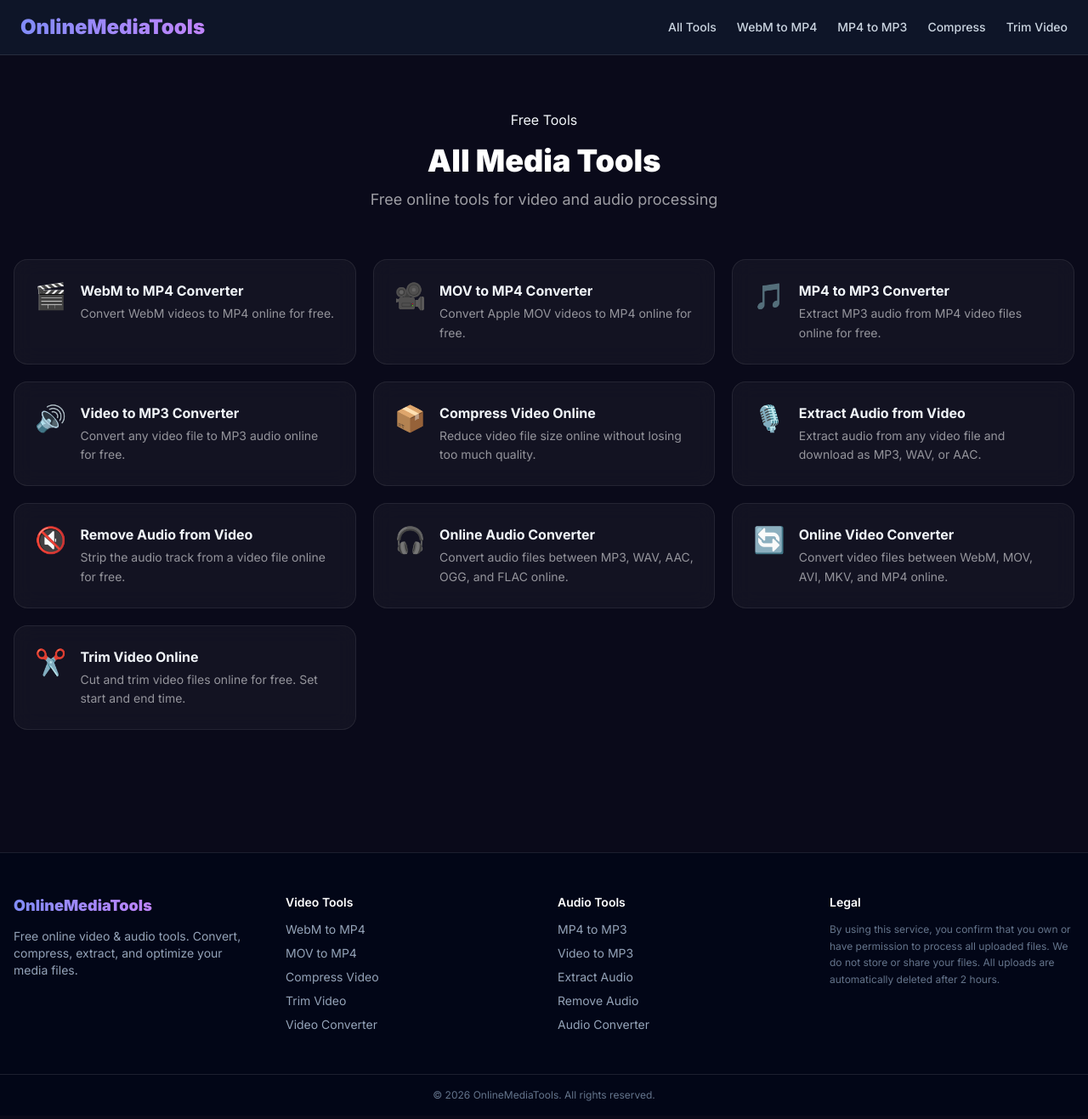
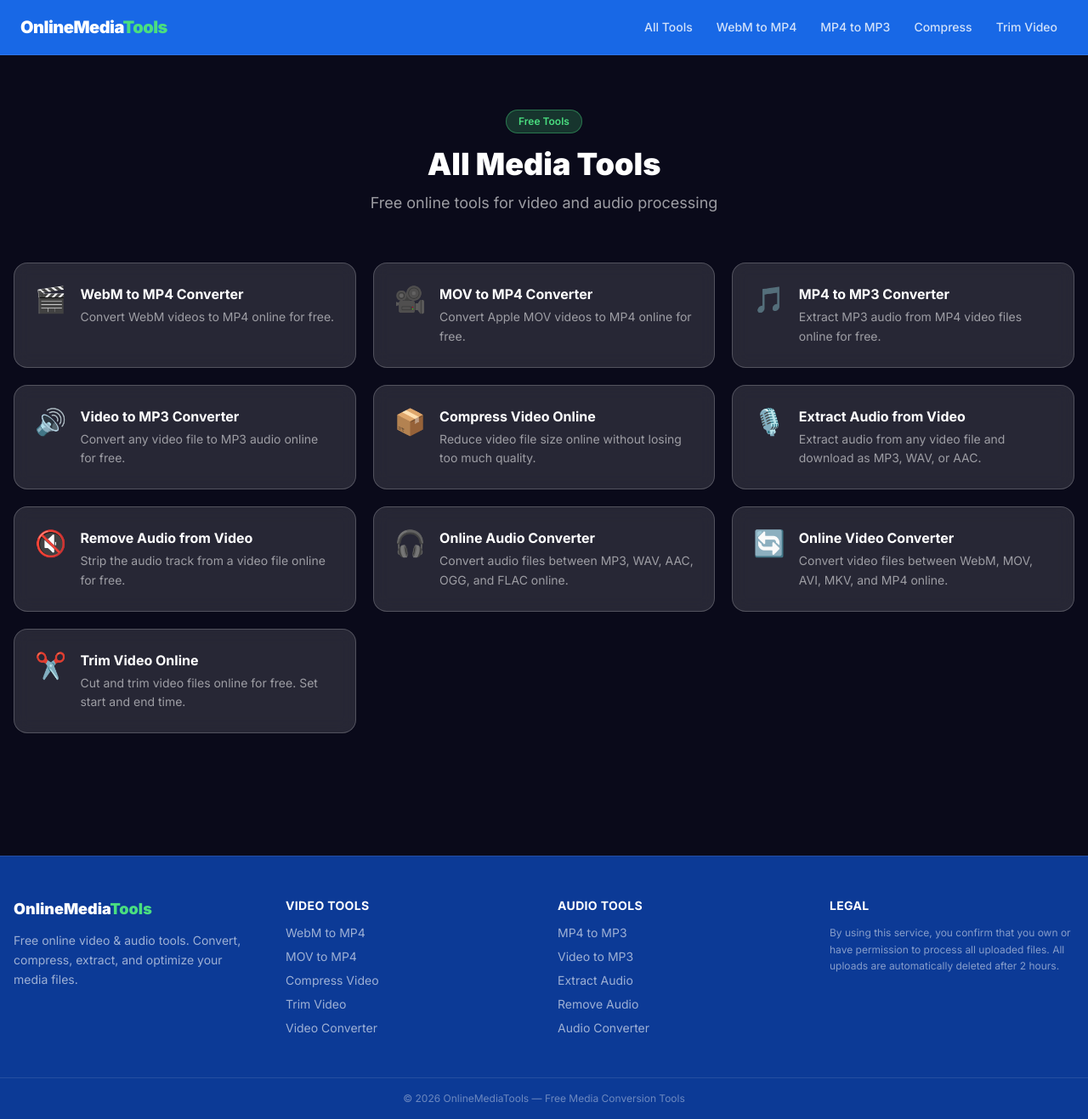
Before and after one commit to nadir958/onlinemediatools, a Next.js app in the folder frontend/: page /tools in a window 1280 px wide. Shown: the whole page at 85% size. Built offline with nearby package versions, Linux system fonts and the light colour scheme.

Commit message:
style: apply turboscribe styling properly

```diff
--- a/frontend/app/[toolSlug]/page.tsx
+++ b/frontend/app/[toolSlug]/page.tsx
@@ -84,7 +84,7 @@ export default function ToolPage({ params }: Props) {
 
         {/* Disclaimer */}
         <div className="mb-14 px-5 py-4 rounded-2xl text-sm" style={{background:'rgba(251,191,36,0.08)', border:'1px solid rgba(251,191,36,0.25)', color:'rgba(253,230,138,0.85)'}}>
-          <strong>Disclaimer:</strong> By uploading files, you confirm that you own or have explicit permission to process all uploaded media. Do not upload copyrighted content without authorization.
+          <strong>Disclaimer:</strong> By uploading files, you confirm that you own or have explicit permission to process all uploaded media. Do not upload copyrighted content authorization.
         </div>
 
         {/* FAQ */}
--- a/frontend/app/globals.css
+++ b/frontend/app/globals.css
@@ -3,19 +3,114 @@
 @tailwind components;
 @tailwind utilities;
 
+:root {
+  --blue-primary: #1a6ef2;
+  --blue-dark:    #0f4fc4;
+  --blue-deeper:  #0c3a96;
+  --green-accent: #4ade80;
+  --white:        #ffffff;
+}
+
 * { box-sizing: border-box; }
 html { scroll-behavior: smooth; }
-body { background: #0a0a1a; color: #f1f5f9; font-family: 'Inter', sans-serif; }
 
-.gradient-text {
-  background: linear-gradient(135deg, #818cf8, #a855f7);
-  -webkit-background-clip: text;
-  -webkit-text-fill-color: transparent;
-  background-clip: text;
+body {
+  background: var(--blue-primary);
+  color: #ffffff;
+  font-family: 'Inter', sans-serif;
+  -webkit-font-smoothing: antialiased;
 }
 
+/* Glass card */
 .glass-card {
-  background: rgba(255,255,255,0.04);
-  border: 1px solid rgba(255,255,255,0.08);
-  backdrop-filter: blur(12px);
+  background: rgba(255, 255, 255, 0.12);
+  border: 1px solid rgba(255, 255, 255, 0.20);
+  backdrop-filter: blur(10px);
+  -webkit-backdrop-filter: blur(10px);
 }
+
+.glass-card:hover {
+  background: rgba(255, 255, 255, 0.18);
+  border-color: rgba(255, 255, 255, 0.35);
+}
+
+/* Green accent text */
+.accent-green { color: var(--green-accent); }
+
+/* White pill button */
+.btn-white {
+  background: #ffffff;
+  color: var(--blue-primary);
+  font-weight: 700;
+  border-radius: 9999px;
+  transition: all 0.2s ease;
+  display: inline-block;
+  text-align: center;
+}
+.btn-white:hover {
+  background: #f0f6ff;
+  transform: translateY(-1px);
+  box-shadow: 0 8px 24px rgba(0,0,0,0.15);
+}
+
+/* Outline pill button */
+.btn-outline {
+  background: transparent;
+  color: #ffffff;
+  border: 2px solid rgba(255,255,255,0.5);
+  font-weight: 600;
+  border-radius: 9999px;
+  transition: all 0.2s ease;
+  display: inline-block;
+  text-align: center;
+}
+.btn-outline:hover {
+  border-color: #ffffff;
+  background: rgba(255,255,255,0.1);
+}
+
+/* Section divider */
+.section-dark {
+  background: var(--blue-dark);
+}
+.section-deeper {
+  background: var(--blue-deeper);
+}
+
+/* Upload area */
+.upload-zone {
+  border: 2px dashed rgba(255,255,255,0.35);
+  background: rgba(255,255,255,0.08);
+  border-radius: 1.25rem;
+  transition: all 0.2s ease;
+}
+.upload-zone:hover, .upload-zone.dragging {
+  border-color: var(--green-accent);
+  background: rgba(74,222,128,0.08);
+}
+.upload-zone.has-file {
+  border-color: var(--green-accent);
+  background: rgba(74,222,128,0.1);
+}
+
+/* Green badge */
+.badge-green {
+  background: rgba(74,222,128,0.2);
+  color: var(--green-accent);
+  border: 1px solid rgba(74,222,128,0.4);
+  border-radius: 9999px;
+  font-size: 0.75rem;
+  font-weight: 600;
+  padding: 0.25rem 0.85rem;
+}
+
+/* FAQ accordion */
+.faq-item {
+  background: rgba(255,255,255,0.08);
+  border: 1px solid rgba(255,255,255,0.15);
+  border-radius: 0.875rem;
+  overflow: hidden;
+}
+.faq-item:hover {
+  background: rgba(255,255,255,0.12);
+}
--- a/frontend/components/Footer.tsx
+++ b/frontend/components/Footer.tsx
@@ -2,35 +2,35 @@ import Link from 'next/link';
 
 export default function Footer() {
   return (
-    <footer className="bg-slate-950 border-t border-white/10 mt-20">
+    <footer style={{background:'#0c3a96'}} className="border-t border-white/10 mt-20">
       <div className="max-w-7xl mx-auto px-4 py-12 grid grid-cols-2 md:grid-cols-4 gap-8">
         <div className="col-span-2 md:col-span-1">
-          <span className="text-lg font-black bg-gradient-to-r from-indigo-400 to-purple-400 bg-clip-text text-transparent">OnlineMediaTools</span>
-          <p className="mt-3 text-sm text-slate-400">Free online video &amp; audio tools. Convert, compress, extract, and optimize your media files.</p>
+          <span className="text-lg font-black text-white">OnlineMedia<span style={{color:'#4ade80'}}>Tools</span></span>
+          <p className="mt-3 text-sm text-white/60 leading-relaxed">Free online video &amp; audio tools. Convert, compress, extract, and optimize your media files.</p>
         </div>
         <div>
-          <h3 className="text-sm font-semibold text-white mb-3">Video Tools</h3>
-          <ul className="space-y-2 text-sm text-slate-400">
+          <h3 className="text-sm font-bold text-white mb-3 uppercase tracking-wide">Video Tools</h3>
+          <ul className="space-y-2 text-sm text-white/60">
             {[['WebM to MP4','/webm-to-mp4'],['MOV to MP4','/mov-to-mp4'],['Compress Video','/compress-video'],['Trim Video','/trim-video'],['Video Converter','/video-converter']].map(([l,h]) => (
               <li key={h}><Link href={h} className="hover:text-white transition-colors">{l}</Link></li>
             ))}
           </ul>
         </div>
         <div>
-          <h3 className="text-sm font-semibold text-white mb-3">Audio Tools</h3>
-          <ul className="space-y-2 text-sm text-slate-400">
+          <h3 className="text-sm font-bold text-white mb-3 uppercase tracking-wide">Audio Tools</h3>
+          <ul className="space-y-2 text-sm text-white/60">
             {[['MP4 to MP3','/mp4-to-mp3'],['Video to MP3','/video-to-mp3'],['Extract Audio','/extract-audio'],['Remove Audio','/remove-audio-from-video'],['Audio Converter','/audio-converter']].map(([l,h]) => (
               <li key={h}><Link href={h} className="hover:text-white transition-colors">{l}</Link></li>
             ))}
           </ul>
         </div>
         <div>
-          <h3 className="text-sm font-semibold text-white mb-3">Legal</h3>
-          <p className="text-xs text-slate-500 leading-relaxed">By using this service, you confirm that you own or have permission to process all uploaded files. We do not store or share your files. All uploads are automatically deleted after 2 hours.</p>
+          <h3 className="text-sm font-bold text-white mb-3 uppercase tracking-wide">Legal</h3>
+          <p className="text-xs text-white/50 leading-relaxed">By using this service, you confirm that you own or have permission to process all uploaded files. All uploads are automatically deleted after 2 hours.</p>
         </div>
       </div>
-      <div className="border-t border-white/10 py-4 text-center text-xs text-slate-500">
-        &copy; {new Date().getFullYear()} OnlineMediaTools. All rights reserved.
+      <div className="border-t border-white/10 py-4 text-center text-xs text-white/40">
+        &copy; {new Date().getFullYear()} OnlineMediaTools — Free Media Conversion Tools
       </div>
     </footer>
   );
--- a/frontend/components/Header.tsx
+++ b/frontend/components/Header.tsx
@@ -5,30 +5,26 @@ import { useState } from 'react';
 export default function Header() {
   const [open, setOpen] = useState(false);
   return (
-    <header className="sticky top-0 z-50 bg-slate-900/95 backdrop-blur border-b border-white/10">
+    <header className="sticky top-0 z-50 border-b border-white/10" style={{background:'rgba(26,110,242,0.95)', backdropFilter:'blur(12px)'}}>
       <div className="max-w-7xl mx-auto px-4 sm:px-6 flex items-center justify-between h-16">
-        <Link href="/" className="flex items-center gap-2">
-          <span className="text-2xl font-black bg-gradient-to-r from-indigo-400 to-purple-400 bg-clip-text text-transparent">
-            OnlineMediaTools
-          </span>
+        <Link href="/" className="flex items-center gap-2 shrink-0">
+          <span className="text-xl font-black text-white tracking-tight">OnlineMedia<span style={{color:'#4ade80'}}>Tools</span></span>
         </Link>
-        <nav className="hidden md:flex items-center gap-6 text-sm font-medium text-slate-300">
-          <Link href="/tools" className="hover:text-white transition-colors">All Tools</Link>
-          <Link href="/webm-to-mp4" className="hover:text-white transition-colors">WebM to MP4</Link>
-          <Link href="/mp4-to-mp3" className="hover:text-white transition-colors">MP4 to MP3</Link>
-          <Link href="/compress-video" className="hover:text-white transition-colors">Compress</Link>
-          <Link href="/trim-video" className="hover:text-white transition-colors">Trim Video</Link>
+        <nav className="hidden md:flex items-center gap-1 text-sm font-medium">
+          {[['All Tools','/tools'],['WebM to MP4','/webm-to-mp4'],['MP4 to MP3','/mp4-to-mp3'],['Compress','/compress-video'],['Trim Video','/trim-video']].map(([l,h]) => (
+            <Link key={h} href={h} className="px-3 py-1.5 rounded-full text-white/80 hover:text-white hover:bg-white/10 transition-all">{l}</Link>
+          ))}
         </nav>
-        <button onClick={() => setOpen(!open)} className="md:hidden text-slate-300 p-2">
+        <button onClick={() => setOpen(!open)} className="md:hidden text-white p-2">
           <svg className="w-6 h-6" fill="none" stroke="currentColor" viewBox="0 0 24 24">
             <path strokeLinecap="round" strokeLinejoin="round" strokeWidth={2} d={open ? 'M6 18L18 6M6 6l12 12' : 'M4 6h16M4 12h16M4 18h16'} />
           </svg>
         </button>
       </div>
       {open && (
-        <div className="md:hidden bg-slate-900 border-t border-white/10 px-4 py-3 space-y-2">
-          {[['Tools','/tools'],['WebM to MP4','/webm-to-mp4'],['MP4 to MP3','/mp4-to-mp3'],['Compress','/compress-video'],['Trim Video','/trim-video']].map(([label, href]) => (
-            <Link key={href} href={href} onClick={() => setOpen(false)} className="block py-2 text-slate-300 hover:text-white transition-colors">{label}</Link>
+        <div className="md:hidden border-t border-white/10 px-4 py-3 space-y-1" style={{background:'#0f4fc4'}}>
+          {[['All Tools','/tools'],['WebM to MP4','/webm-to-mp4'],['MOV to MP4','/mov-to-mp4'],['MP4 to MP3','/mp4-to-mp3'],['Compress','/compress-video'],['Trim Video','/trim-video']].map(([l,h]) => (
+            <Link key={h} href={h} onClick={() => setOpen(false)} className="block py-2 px-3 rounded-lg text-white/80 hover:text-white hover:bg-white/10 transition-all">{l}</Link>
           ))}
         </div>
       )}
--- a/frontend/tailwind.config.js
+++ b/frontend/tailwind.config.js
@@ -8,18 +8,10 @@ module.exports = {
   theme: {
     extend: {
       colors: {
-        brand: {
-          50: '#f0f4ff',
-          100: '#e0e9ff',
-          500: '#6366f1',
-          600: '#4f46e5',
-          700: '#4338ca',
-          900: '#1e1b4b',
-        },
+        blue: { primary: '#1a6ef2', dark: '#0f4fc4', deeper: '#0c3a96' },
+        green: { accent: '#4ade80' },
       },
-      fontFamily: {
-        sans: ['Inter', 'sans-serif'],
-      },
+      fontFamily: { sans: ['Inter', 'sans-serif'] },
     },
   },
   plugins: [],
```
Also changed, not shown: frontend/components/ToolUpload.tsx (+31 -15 lines).
